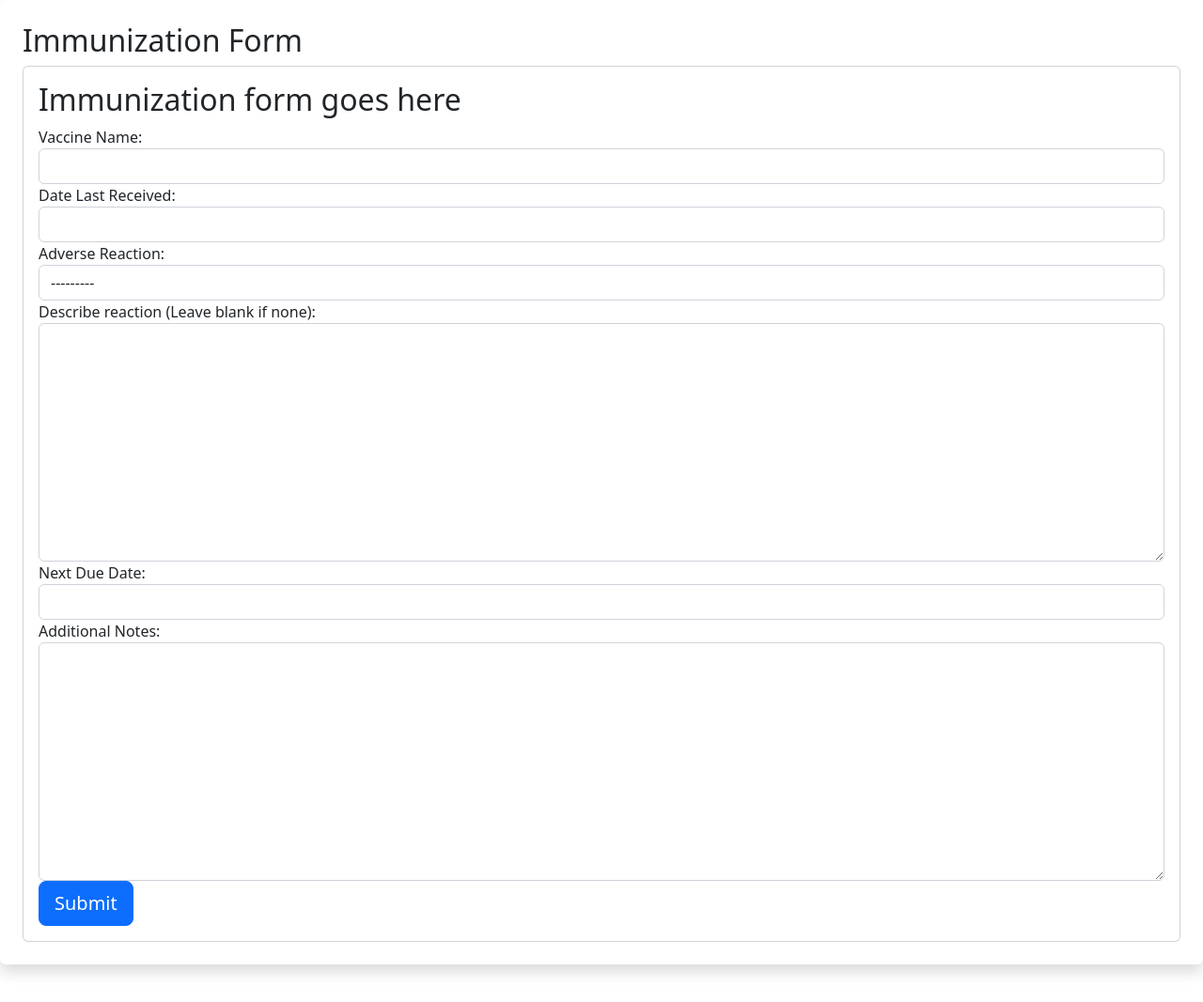
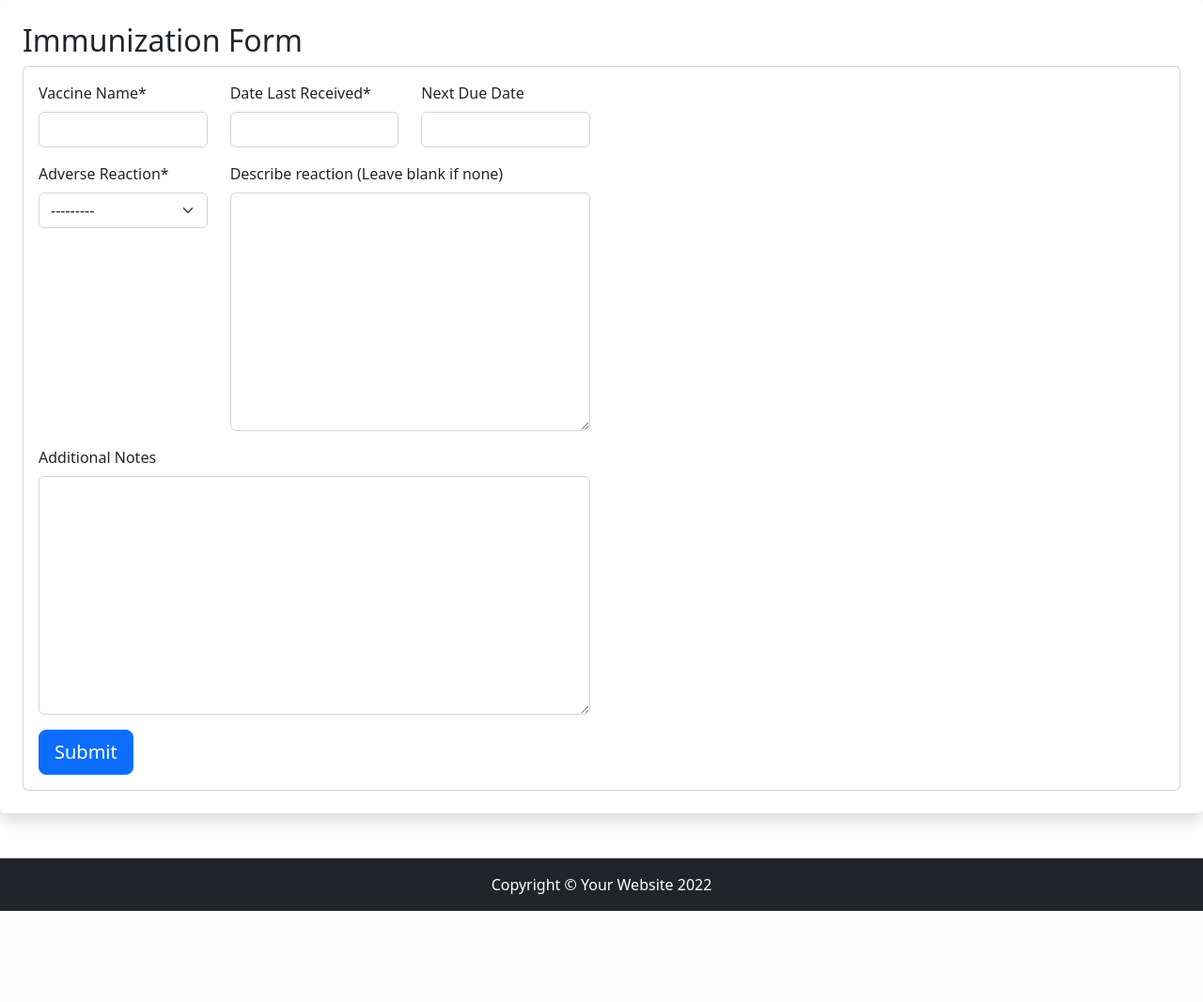
Before and after one commit to Stephen-Nw/nwaukwaPHR, a Django app: page /user_immunization in a window 1280 px wide. Shown: the part 56-1123 px from the top of the page at 94% size. After the commit the page ends 1026 px from the top, so only its background shows below. Run offline with Django 4.2, Linux system fonts and the light colour scheme; some libraries are stand-ins or nearby versions.

Commit message:
format form

```diff
--- a/health_records/templates/health_records/user_immunization.html
+++ b/health_records/templates/health_records/user_immunization.html
@@ -15,9 +15,30 @@
     <form action="" method=POST class="card p-3">
 
         {% csrf_token %}
-        <h2>Immunization form goes here</h2>
-        {{ form }}
-
+        <div class="row">
+            <div class="col-2">
+                {{ form.vaccine_name|as_crispy_field}}
+            </div>
+            <div class="col-2">
+                {{ form.vaccine_date|as_crispy_field}}
+            </div>
+            <div class="col-2">
+                {{ form.vaccine_next_due|as_crispy_field}}
+            </div>
+        </div>
+        <div class="row">
+            <div class="col-2">
+                {{ form.vaccine_reaction|as_crispy_field}}
+            </div>
+            <div class="col-4">
+                {{ form.vaccine_rxn_if_positive|as_crispy_field}}
+            </div>
+        </div>
+        <div class="row">
+            <div class="col-6">
+                {{ form.vaccine_notes|as_crispy_field}}
+            </div>
+        </div>
         <fieldset>
             <input type="Submit" value="Submit" class="btn btn-primary btn-lg">
         </fieldset>
```
